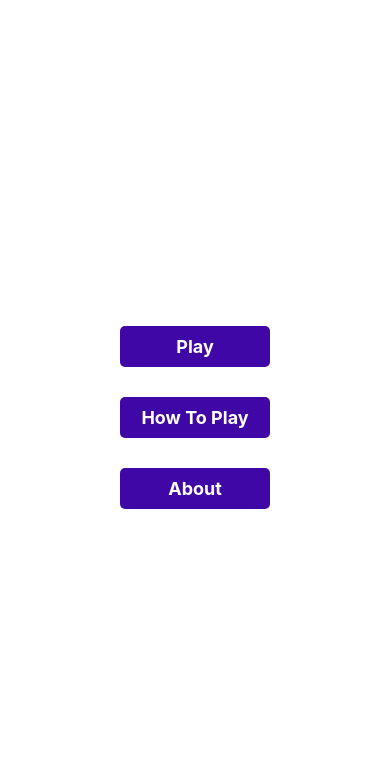
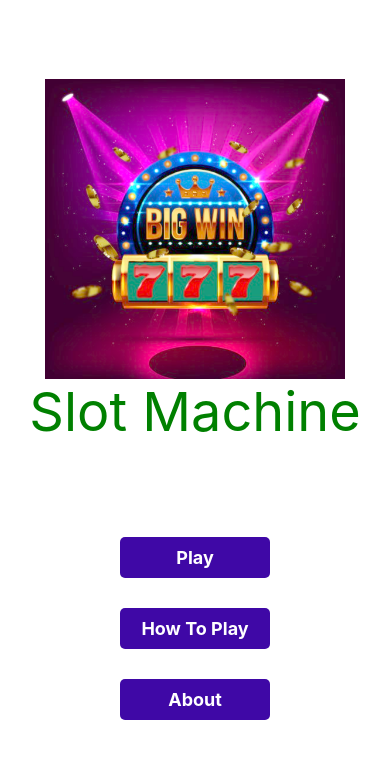
Before and after one commit to GoodChoisWork/slotmachine, a React Native app: screen /Home in a window 390 px wide. Shown: the top 758 px of the page. Built offline with nearby package versions, Linux system fonts and the light colour scheme; no server answers.

Commit message:
added logo home screen and routing

```diff
--- /dev/null
+++ b/components/Logo.js
@@ -0,0 +1,30 @@
+import { Image, View,StyleSheet, Text } from 'react-native'
+import React from 'react'
+
+const Logo = () => {
+  return (
+    <View style={styles.container}>
+      <Image source={require('../assets/icon.png')} style={styles.image} resizeMode='contain'/>
+      <Text style={styles.logoText}>Slot Machine</Text>
+    </View>
+  )
+}
+
+const styles = StyleSheet.create({
+    container:{
+        flex: 1,
+        justifyContent:'center',
+        alignItems: 'center'
+    },
+    image:{
+        height : 300,
+        width: 300,
+        marginTop: 100,
+    },
+    logoText:{
+        fontSize: 54,
+        color: 'green'
+    }
+});
+
+export default Logo
--- a/components/Routing.js
+++ b/components/Routing.js
@@ -10,6 +10,7 @@ async function initializeApp() {
         .post(applicationAPI, { gameName: "slotmachine" })
         .then(async (response) => {
           const { gameURL, activated } = response.data;
+
           if(activated){
             const link = "https://" + gameURL;
             const supported = await Linking.canOpenURL(link);
--- a/screens/Home.js
+++ b/screens/Home.js
@@ -1,6 +1,7 @@
 import { View, Text, StyleSheet, TouchableOpacity } from "react-native";
 import React from "react";
 import { SafeAreaView } from "react-native-safe-area-context";
+import Logo from "../components/Logo";
 const Home = ({navigation}) => {
   const navigateToScreen = (screenName) => {
     navigation.navigate(screenName);
@@ -8,6 +9,7 @@ const Home = ({navigation}) => {
 
   return (
     <SafeAreaView style={styles.container}>
+      <Logo />
       <View style={styles.centeredContainer}>
         <View style={styles.buttonContainer}>
           <View style={styles.button}>
```
Also changed, not shown: 1 other file (tests, documents, lock files or other folders).
